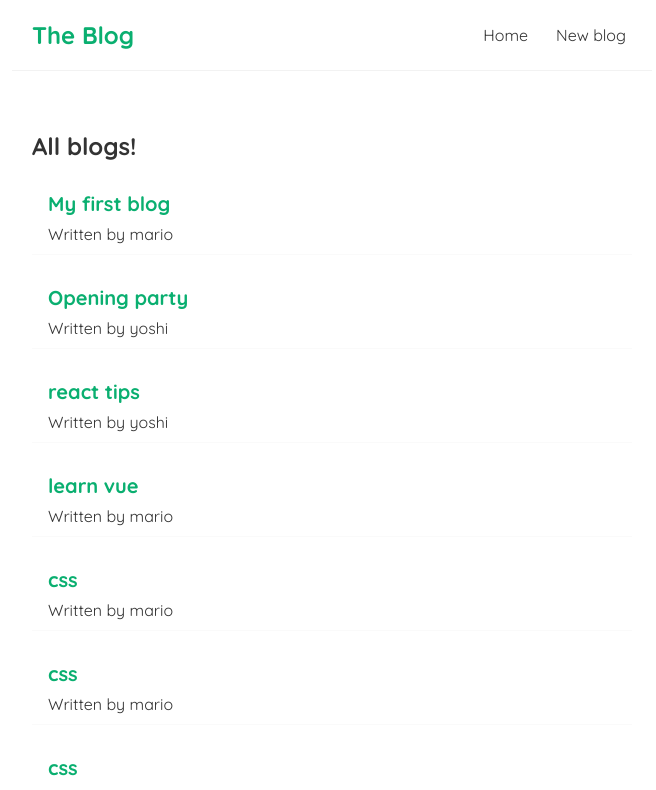
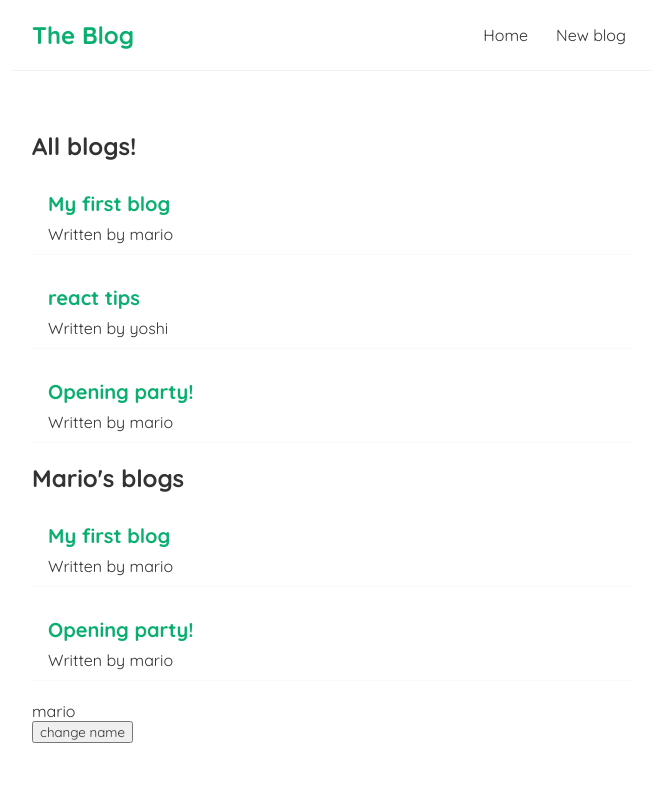
Before and after one commit to hefsijoseph/blog, a React (Create React App) app: page / in a window 1280 px wide. Shown: the top 790 px of the page, without its empty margins (308-964 px from the left). Built offline with nearby package versions, Linux system fonts and the light colour scheme; data requests are answered from the project's data file.

Commit message:
delete blog

```diff
--- a/data/db.json
+++ b/data/db.json
@@ -7,94 +7,16 @@
       "id": "1"
     },
     {
-      "title": "Opening party",
-      "body": "Why do we use it\nIt is long established fact that a reader will distratced",
-      "author": "yoshi",
-      "id": "2"
-    },
-    {
       "id": "c169",
       "title": "react tips",
       "body": "welcome to this course",
       "author": "yoshi"
     },
     {
-      "id": "9654",
-      "title": "learn vue",
-      "body": "awesome js library",
+      "id": "034e",
+      "title": "Opening party!",
+      "body": "enjoy",
       "author": "mario"
-    },
-    {
-      "id": "6b7b",
-      "title": "css",
-      "body": "learn for styling web pages",
-      "author": "mario"
-    },
-    {
-      "id": "da46",
-      "title": "css",
-      "body": "learn for styling web pages",
-      "author": "mario"
-    },
-    {
-      "id": "b0cc",
-      "title": "css",
-      "body": "learn for styling web pages",
-      "author": "mario"
-    },
-    {
-      "id": "1bd9",
-      "title": "css",
-      "body": "learn for styling web pages",
-      "author": "mario"
-    },
-    {
-      "id": "c703",
-      "title": "css",
-      "body": "learn for styling web pages",
-      "author": "mario"
-    },
-    {
-      "id": "443b",
-      "title": "css",
-      "body": "learn for styling web pages",
-      "author": "mario"
-    },
-    {
-      "id": "3d60",
-      "title": "css",
-      "body": "learn for styling web pages",
-      "author": "mario"
-    },
-    {
-      "id": "5611",
-      "title": "css",
-      "body": "learn for styling web pages",
-      "author": "mario"
-    },
-    {
-      "id": "1da5",
-      "title": "css",
-      "body": "learn for styling web pages",
-      "author": "mario"
-    },
-    {
-      "id": "59cd",
-      "title": "css",
-      "body": "learn for styling web pages",
-      "author": "mario"
-    },
-    {
-      "id": "128b",
-      "title": "js",
-      "body": "javascript for interacivity",
-      "author": "mario"
-    },
-    {
-      "id": "38d8",
-      "title": "php",
-      "body": "learn it",
-      "author": "yoshi"
     }
   ]
 }
--- a/src/BlogDetails.js
+++ b/src/BlogDetails.js
@@ -1,10 +1,21 @@
-import { useParams } from "react-router-dom";
+import { useNavigate, useParams } from "react-router-dom";
 import useFetch from "./useFetch";
 
 const BlogDetails = () => {
     // grab parameters/ route parameter from url  by use of hook
     const { id } = useParams()
     const { data: blog, error, isPending } = useFetch("http://localhost:8000/blogs/" + id)
+    const navigate = useNavigate()
+
+    const handleDelete = () => {
+        fetch('http://localhost:8000/blogs/' +  blog.id,{
+            method: 'delete'
+        })
+        .then( () => {
+            navigate('/')
+        })
+
+    }
 
     return (
         <div className="blog-details">
@@ -15,6 +26,7 @@ const BlogDetails = () => {
                     <h2>{blog.title }</h2>
                     <p>Written by {blog.author}</p>
                     <div>{blog.body}</div>
+                    <button onClick={handleDelete}>delete</button>
                 </article>
             )}
         </div>
```
